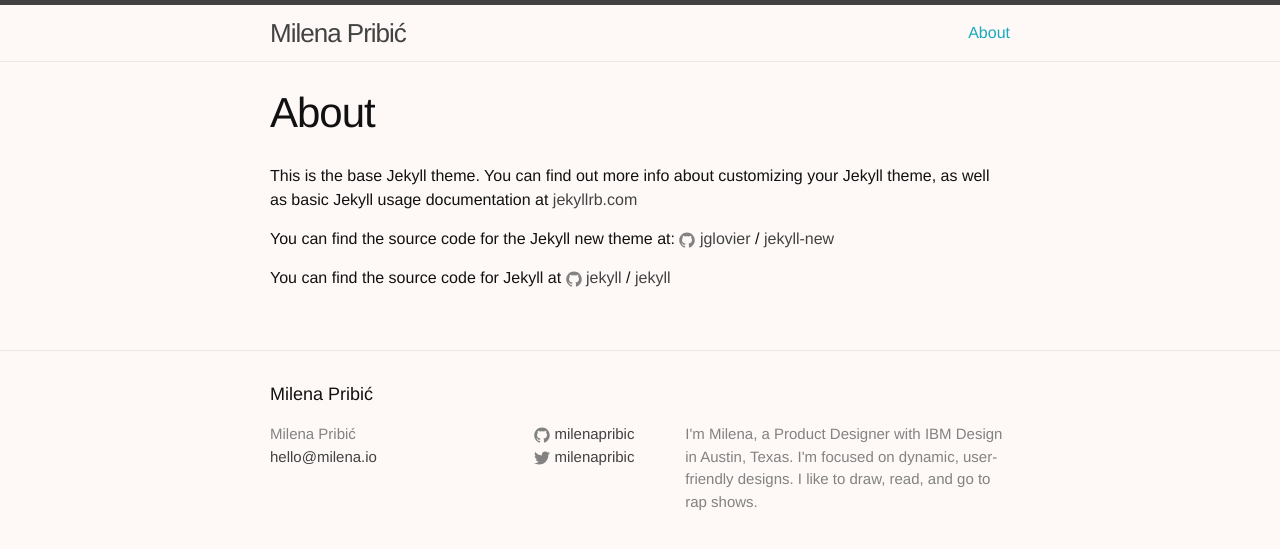
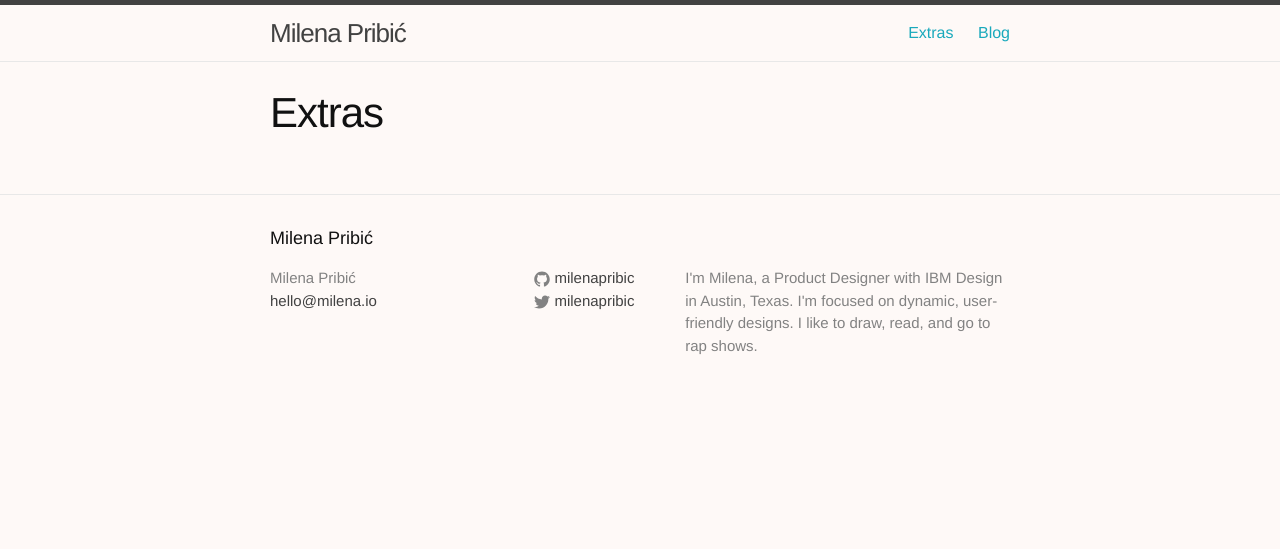
Before and after one commit to npmcdn-to-unpkg-bot/milenapribic.github.io, a Jekyll site: the page built from about.md, in a window 1280 px wide. Shown: the top 549 px of the page. Built offline with Jekyll 4.4.1, drawn with Linux system fonts in a browser that asks for light colours.

Commit message:
added blog page, finalized copy on pages

```diff
--- a/about.md
+++ b/about.md
@@ -1,15 +1,5 @@
 ---
 layout: page
-title: About
-permalink: /about/
+title: Extras
+permalink: /extras/
 ---
-
-This is the base Jekyll theme. You can find out more info about customizing your Jekyll theme, as well as basic Jekyll usage documentation at [jekyllrb.com](http://jekyllrb.com/)
-
-You can find the source code for the Jekyll new theme at:
-{% include icon-github.html username="jglovier" %} /
-[jekyll-new](https://github.com/jglovier/jekyll-new)
-
-You can find the source code for Jekyll at
-{% include icon-github.html username="jekyll" %} /
-[jekyll](https://github.com/jekyll/jekyll)
```
Also changed, not shown: _posts/2016-02-09-fekra.md (+3 -3 lines), _posts/2016-02-09-fogify.md (+5 -5 lines), blog.md (added, +5 -0 lines).
